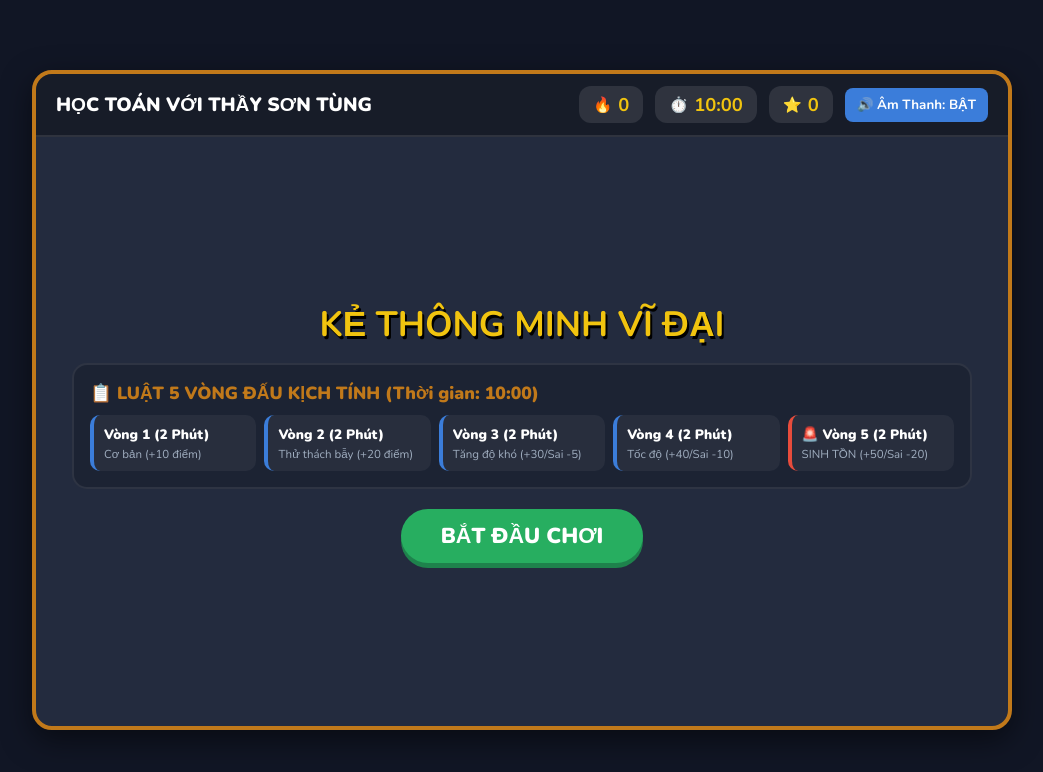
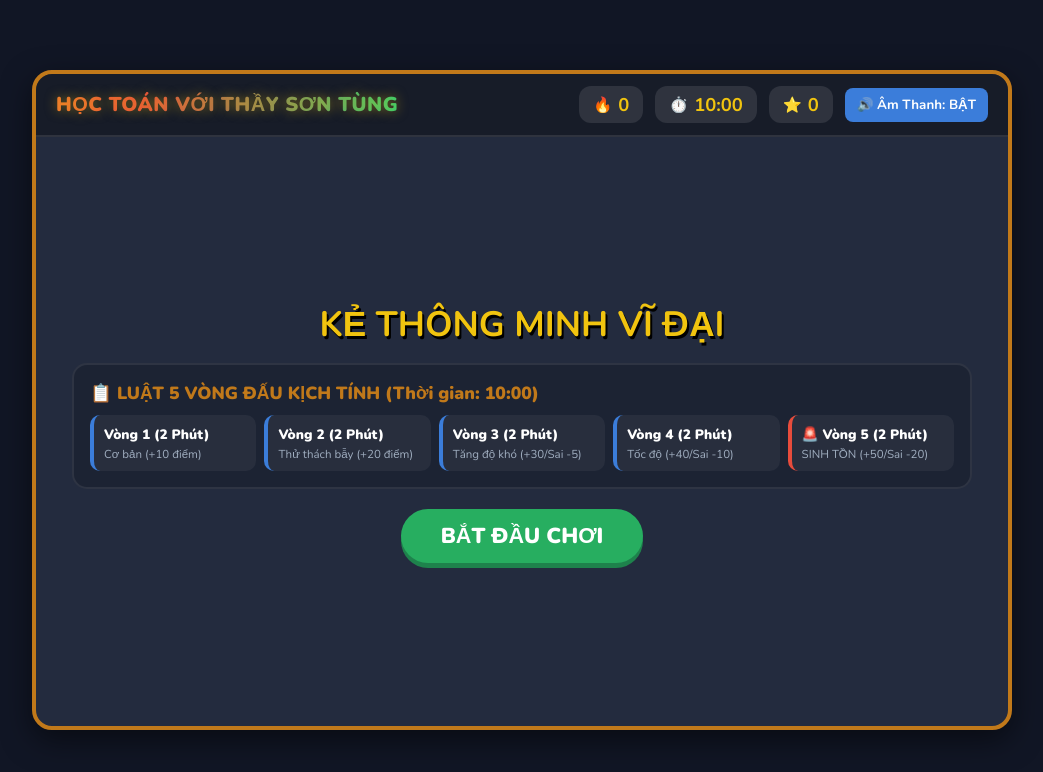
Before and after one commit to ThaySonTung/gamemath_kethongminhvidai, a plain HTML site: page index.html in a window 1280 px wide. Shown: the whole page, without its empty margins (118-1161 px from the left). Drawn offline with nearby package versions, Linux system fonts and the light colour scheme.

Commit message:
Enhance brand-name styles with animation and effects
Updated brand-name styles with new font size, letter spacing, and rainbow glow animation.

```diff
--- a/index.html
+++ b/index.html
@@ -98,11 +98,23 @@
         }
 
         .brand-name {
-            font-weight: 900;
-            font-size: 1.2rem;
-            color: #fff;
-            text-transform: uppercase;
-        }
+    font-weight: 900;
+    font-size: 1.25rem;
+    text-transform: uppercase;
+    letter-spacing: 0.5px;
+    /* Hiệu ứng bảy sắc cầu vồng chuyển động & phát sáng */
+    background: linear-gradient(90deg, #f1c40f, #e74c3c, #2ecc71, #3498db, #f1c40f);
+    background-size: 300% 100%;
+    -webkit-background-clip: text;
+    -webkit-text-fill-color: transparent;
+    animation: rainbowGlow 4s linear infinite;
+    text-shadow: 0 0 12px rgba(241, 196, 15, 0.5);
+}
+
+@keyframes rainbowGlow {
+    0% { background-position: 0% 50%; }
+    100% { background-position: 100% 50%; }
+}
 
         .header-controls {
             display: flex;
```
